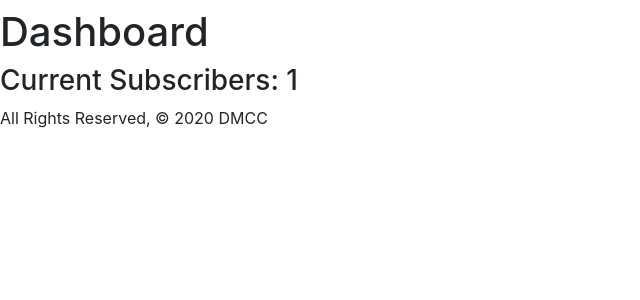
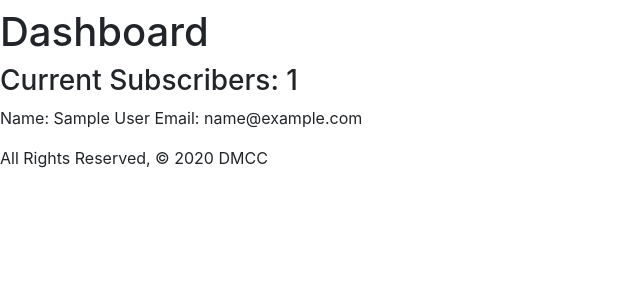
Before and after one commit to RockWilliams/duck-and-monkey-comedy-club, a Django app: page /dashboard/ in a window 1280 px wide. Shown: the part 48-348 px from the top of the page, without its empty margins (0-640 px from the left). Run offline with Django 3.2, Linux system fonts and the light colour scheme; tables that the repository leaves empty hold one stand-in row (values such as "Sample post"); some libraries are stand-ins or nearby versions.

Commit message:
adds list of subscribers

```diff
--- a/duck_and_monkey/main_app/templates/dashboard.html
+++ b/duck_and_monkey/main_app/templates/dashboard.html
@@ -3,4 +3,7 @@
 {% block body %}
 	<h1>Dashboard</h1>
 	<h3>Current Subscribers: {{ subscribers.count }}</h3>
+	{% for subscriber in subscribers %}
+		<p>Name: {{ subscriber.full_name }} Email: {{ subscriber.email }}</p>
+	{% endfor %}
 {% endblock %}
```
